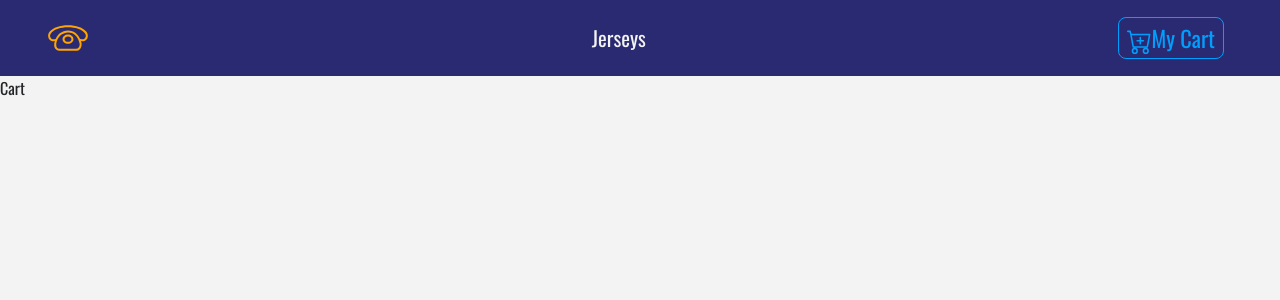
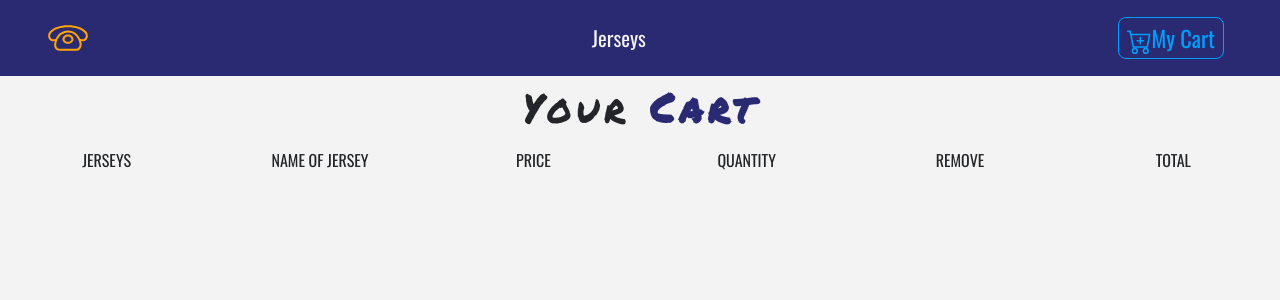
Before and after one commit to SubinBudhathoki58/e-commerce, a React (Create React App) app: page /cart in a window 1280 px wide. Shown: the top 300 px of the page. Built offline with nearby package versions, Linux system fonts and the light colour scheme.

Commit message:
empty card

```diff
--- a/src/App.js
+++ b/src/App.js
@@ -7,6 +7,7 @@
 import Default from "./Components/Default";
 import Details from "./Components/Details";
 import { Routes, Route } from "react-router-dom";
+import Modal from "./Components/Modal";
 function App() {
   return (
     <React.Fragment>
@@ -17,6 +18,7 @@
         <Route exact path="/cart" Component={Cart} />
         <Route exact path="/default" Component={Default} />
       </Routes>
+      <Modal/>
     </React.Fragment>
   );
 }
--- a/src/Components/Cart.js
+++ /dev/null
@@ -1,9 +0,0 @@
-import React, { Component } from 'react'
-
-export default class Cart extends Component {
-  render() {
-    return (
-      <div>Cart</div>
-    )
-  }
-}
--- /dev/null
+++ b/src/Components/Cart/Cart.js
@@ -0,0 +1,30 @@
+import React, { Component } from "react";
+import Title from "../Title";
+import CartColumns from "./CartColumns";
+import EmptyCart from "./EmptyCart";
+import { JerseyConsumer } from "../../Context";
+
+export default class Cart extends Component {
+  render() {
+    return (
+      <section>
+        <JerseyConsumer>
+          {(value) => {
+            const { cart } = value;
+            if (cart.length > 0) {
+              return (
+                <React.Fragment>
+                  <Title name="Your" title="Cart" />
+                  <CartColumns />
+                </React.Fragment>
+              );
+            }else{
+
+             return <EmptyCart />;
+            }
+          }}
+        </JerseyConsumer>
+      </section>
+    );
+  }
+}
--- /dev/null
+++ b/src/Components/Cart/CartColumns.js
@@ -0,0 +1,28 @@
+import React from 'react'
+
+export default function CartColumns() {
+  return (
+    <div className="container-fluid text-center d-none d-lg-block">
+      <div className="row">
+        <div className="col-10 mx-auto col-lg-2">
+          <p className="text-uppercase">jerseys</p>
+        </div>
+        <div className="col-10 mx-auto col-lg-2">
+          <p className="text-uppercase">name of jersey</p>
+        </div>
+        <div className="col-10 mx-auto col-lg-2">
+          <p className="text-uppercase">price</p>
+        </div>
+        <div className="col-10 mx-auto col-lg-2">
+          <p className="text-uppercase">quantity</p>
+        </div>
+        <div className="col-10 mx-auto col-lg-2">
+          <p className="text-uppercase">remove</p>
+        </div>
+        <div className="col-10 mx-auto col-lg-2">
+          <p className="text-uppercase">total</p>
+        </div>
+      </div>
+    </div>
+  )
+}
--- /dev/null
+++ b/src/Components/Cart/EmptyCart.js
@@ -0,0 +1,13 @@
+import React from "react";
+
+export default function EmptyCart() {
+  return (
+    <div className="container mt-5">
+      <div className="row">
+        <div className="col-10 mx-auto text-center text-title">
+          <h2 className="text-center">Your cart is currently empty</h2>
+        </div>
+      </div>
+    </div>
+  );
+}
--- /dev/null
+++ b/src/Components/Cart/package.json
@@ -0,0 +1,3 @@
+{
+   "main":"Cart.js"
+}
--- a/src/Components/Details.js
+++ b/src/Components/Details.js
@@ -49,7 +49,8 @@
                     cart
                     disabled={inCart? true : false}
                       onClick={() => {
-                        value.addToCart(id)
+                        value.addToCart(id);
+                        value.openModal(id);
                       }}
 
                     >
--- a/src/Components/Jersey.js
+++ b/src/Components/Jersey.js
@@ -23,6 +23,8 @@
                 disabled={inCart ? true : false}
                 onClick={() => {
                   value.addToCart(id);
+                  value.openModal(id);
+
                 }}
                 >
                 {inCart ? (
--- /dev/null
+++ b/src/Components/Modal.js
@@ -0,0 +1,65 @@
+import React, { Component } from 'react'
+import styled from 'styled-components'
+import { JerseyConsumer } from '../Context'
+import { ButtonContainer } from './Button'
+import { Link } from 'react-router-dom'
+
+const ModalContainer = styled.div`
+position: fixed;
+top: 0;
+right: 0;
+bottom: 0;
+left: 0;
+background: rgba(0, 0, 0, 0.3);
+display: flex;
+align-items: center;
+justify-content: center;
+#modal {
+    background: var(--mainWhite);
+
+}
+`;
+
+export default class Modal extends Component {
+  render() {
+    return (
+      <JerseyConsumer>
+        {value => {
+          const { modalOpen, closeModal } = value
+          const { img, title, price } = value.modalJersey
+          if (!modalOpen) {
+            return null
+          } else {
+            return (
+              <ModalContainer>
+                <div className="container">
+                  <div className="row">
+                    <div
+                      id="modal"
+                      className="col-8 mx-auto col-md-6 col-lg-4 text-center text-capitalize p-5"
+                    >
+                      <h5>Item added to cart</h5>
+                      <img src={img} className="img-fluid" alt="jersey" />
+                      <h5>{title}</h5>
+                      <h5 className="text-muted">price : ${price}</h5>
+                      <Link to="/">
+                        <ButtonContainer onClick={() => closeModal()}>
+                        store
+                        </ButtonContainer>
+                      </Link>
+                      <Link to="/cart">
+                        <ButtonContainer cart onClick={() => closeModal()}>
+                          go to cart
+                        </ButtonContainer>
+                      </Link>
+                    </div>
+                  </div>
+                </div>
+              </ModalContainer>
+            );
+          }
+        }}
+      </JerseyConsumer>
+    );
+  }
+}
--- a/src/Context.js
+++ b/src/Context.js
@@ -9,7 +9,13 @@
         state = {
             jerseys: [],
             detailJersey: detailJersey,
-            cart: [],
+            cart: storeJerseys,
+            modalOpen: false,
+            modalJersey: detailJersey,
+            carSubtotal: 0,
+            carTax: 0,
+            carTotal: 0
+
         };
 
         getItem = (id) => {
@@ -54,12 +60,42 @@
              })
          }
 
+         openModal = (id) => {
+             const jersey = this.getItem(id);
+             this.setState(()=>{
+                 return {modalOpen: true, modalJersey: jersey}
+             })
+         }
+         closeModal = () => {
+             this.setState(()=>{
+                 return {modalOpen: false}
+             })
+         }
+         increment = (id) => {
+
+         }
+         decrement = (id) => {
+
+         }
+         removeItem = (id) => {
+         }
+         clearCart = () => {
+
+         }
+
+
     render() {
         return (
         <JerseyContext.Provider value={{
             ...this.state,
             handleDetail: this.handleDetail,
-            addToCart: this.addToCart
+            addToCart: this.addToCart,
+            openModal : this.openModal,
+            closeModal: this.closeModal,
+            increment: this.increment,
+            decrement: this.decrement,
+            removeItem: this.removeItem,
+            clearCart: this.clearCart
         }}>
             {this.props.children}
         </JerseyContext.Provider>
```
